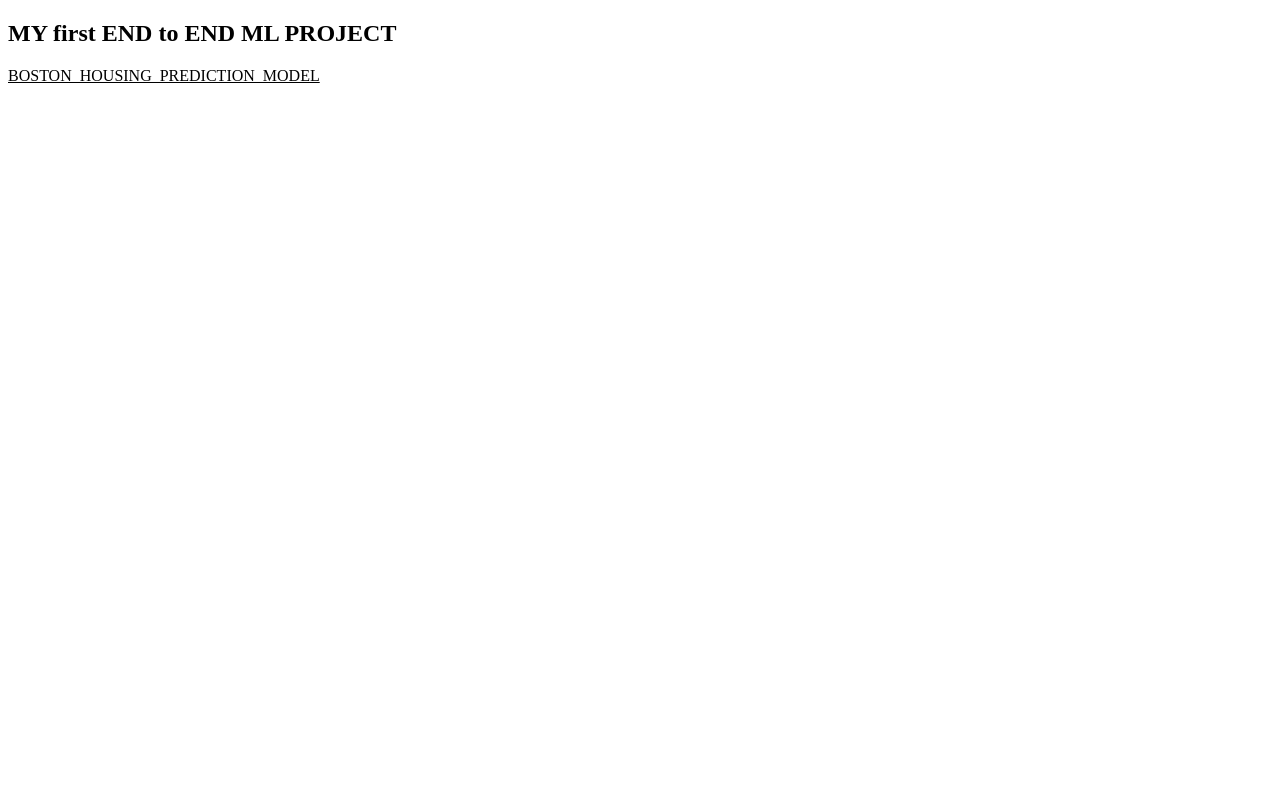
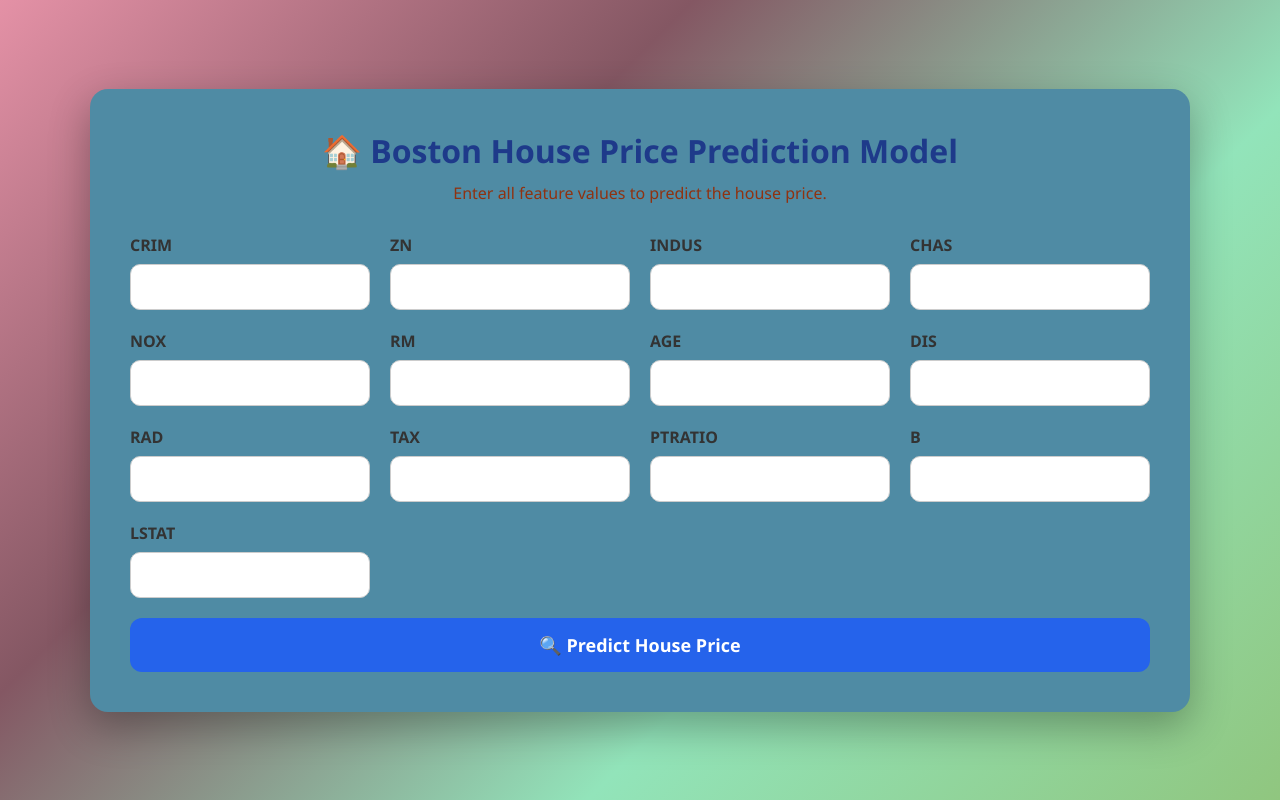
Before and after one commit to Sanmaya2503/boston_house_pricing_ml, a Flask app: page / in a window 1280 px wide. Run offline with Flask 3, Linux system fonts and the light colour scheme; parts of the project's set-up code (start-up, migrations or seed data) failed here and were passed over.

Commit message:
Updated web application is ready

```diff
--- a/app.py
+++ b/app.py
@@ -22,5 +22,13 @@ def predict_api():
     print(output[0])
     return jsonify(output[0])
 
+@app.route('/predict',methods=["POST"])
+def predict():
+    data = [float(x) for x in request.form.values()]
+    final_input = scaler.transform(np.array(data).reshape(1,-1))
+    print(final_input)
+    output = regmodel.predict(final_input)[0]
+    return render_template('home.html',prediction_text=f"The House price prdiction is {output:.2f}")
+
 if __name__ == "__main__":
     app.run(debug=True)
--- a/templates/home.html
+++ b/templates/home.html
@@ -3,10 +3,201 @@
 <head>
     <meta charset="UTF-8">
     <meta name="viewport" content="width=device-width, initial-scale=1.0">
-    <title>Document</title>
+    <title>Boston House Price Prediction Model</title>
+
+    <style>
+        *{
+            margin:0;
+            padding:0;
+            box-sizing:border-box;
+            font-family:'Segoe UI',Tahoma,Geneva,Verdana,sans-serif;
+        }
+
+        body{
+            background:linear-gradient(135deg,#e491a6,#845763,#92e4ba,#90c67f);
+            min-height:100vh;
+            display:flex;
+            justify-content:center;
+            align-items:center;
+            padding:30px;
+        }
+
+        .container{
+            width:100%;
+            max-width:1100px;
+            background:#4f8ba4;
+            border-radius:18px;
+            padding:40px;
+            box-shadow:0px 15px 40px rgba(0,0,0,.3);
+        }
+
+        h1{
+            text-align:center;
+            color:#1e3a8a;
+            margin-bottom:10px;
+        }
+
+        p{
+            text-align:center;
+            color:rgb(144, 50, 16);
+            margin-bottom:30px;
+        }
+
+        form{
+            display:grid;
+            grid-template-columns:repeat(auto-fit,minmax(220px,1fr));
+            gap:20px;
+        }
+
+        .input-group{
+            display:flex;
+            flex-direction:column;
+        }
+
+        label{
+            margin-bottom:8px;
+            font-weight:600;
+            color:#333;
+        }
+
+        input{
+            padding:12px;
+            border-radius:10px;
+            border:1px solid #ccc;
+            outline:none;
+            transition:.3s;
+            font-size:15px;
+        }
+
+        input:focus{
+            border-color:#2563eb;
+            box-shadow:0px 0px 8px rgba(37,99,235,.4);
+        }
+
+        .btn{
+            grid-column:1/-1;
+            padding:15px;
+            border:none;
+            border-radius:12px;
+            background:#2563eb;
+            color:white;
+            font-size:18px;
+            cursor:pointer;
+            transition:.3s;
+            font-weight:bold;
+        }
+
+        .btn:hover{
+            background:#2f20959d;
+            transform:translateY(-3px);
+        }
+
+        .result{
+            margin-top:30px;
+            text-align:center;
+            background:#f8fafc;
+            padding:20px;
+            border-radius:12px;
+            font-size:22px;
+            font-weight:bold;
+            color:#16a34a;
+        }
+
+        @media(max-width:768px){
+            .container{
+                padding:20px;
+            }
+        }
+
+    </style>
 </head>
 <body>
-    <h2 >MY first END to END ML PROJECT</h2>
-    <u>BOSTON_HOUSING_PREDICTION_MODEL</u>
+
+<div class="container">
+
+    <h1>🏠 Boston House Price Prediction Model</h1>
+    <p>Enter all feature values to predict the house price.</p>
+
+    <form action="{{ url_for('predict') }}" method="POST">
+
+        <div class="input-group">
+            <label>CRIM</label>
+            <input type="number" step="any" name="CRIM" required>
+        </div>
+
+        <div class="input-group">
+            <label>ZN</label>
+            <input type="number" step="any" name="ZN" required>
+        </div>
+
+        <div class="input-group">
+            <label>INDUS</label>
+            <input type="number" step="any" name="INDUS" required>
+        </div>
+
+        <div class="input-group">
+            <label>CHAS</label>
+            <input type="number" step="any" name="CHAS" required>
+        </div>
+
+        <div class="input-group">
+            <label>NOX</label>
+            <input type="number" step="any" name="NOX" required>
+        </div>
+
+        <div class="input-group">
+            <label>RM</label>
+            <input type="number" step="any" name="RM" required>
+        </div>
+
+        <div class="input-group">
+            <label>AGE</label>
+            <input type="number" step="any" name="AGE" required>
+        </div>
+
+        <div class="input-group">
+            <label>DIS</label>
+            <input type="number" step="any" name="DIS" required>
+        </div>
+
+        <div class="input-group">
+            <label>RAD</label>
+            <input type="number" step="any" name="RAD" required>
+        </div>
+
+        <div class="input-group">
+            <label>TAX</label>
+            <input type="number" step="any" name="TAX" required>
+        </div>
+
+        <div class="input-group">
+            <label>PTRATIO</label>
+            <input type="number" step="any" name="PTRATIO" required>
+        </div>
+
+        <div class="input-group">
+            <label>B</label>
+            <input type="number" step="any" name="B" required>
+        </div>
+
+        <div class="input-group">
+            <label>LSTAT</label>
+            <input type="number" step="any" name="LSTAT" required>
+        </div>
+
+        <button class="btn" type="submit">
+            🔍 Predict House Price
+        </button>
+
+    </form>
+
+    {% if prediction_text %}
+    <div class="result">
+        {{prediction_text}}
+    </div>
+    {% endif %}
+
+</div>
+
 </body>
 </html>
```
